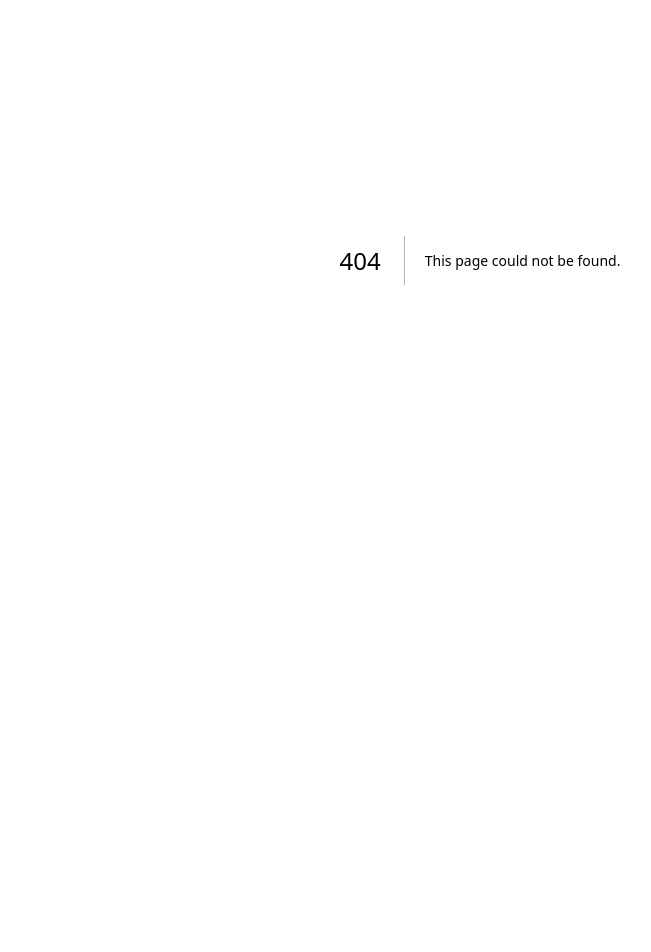
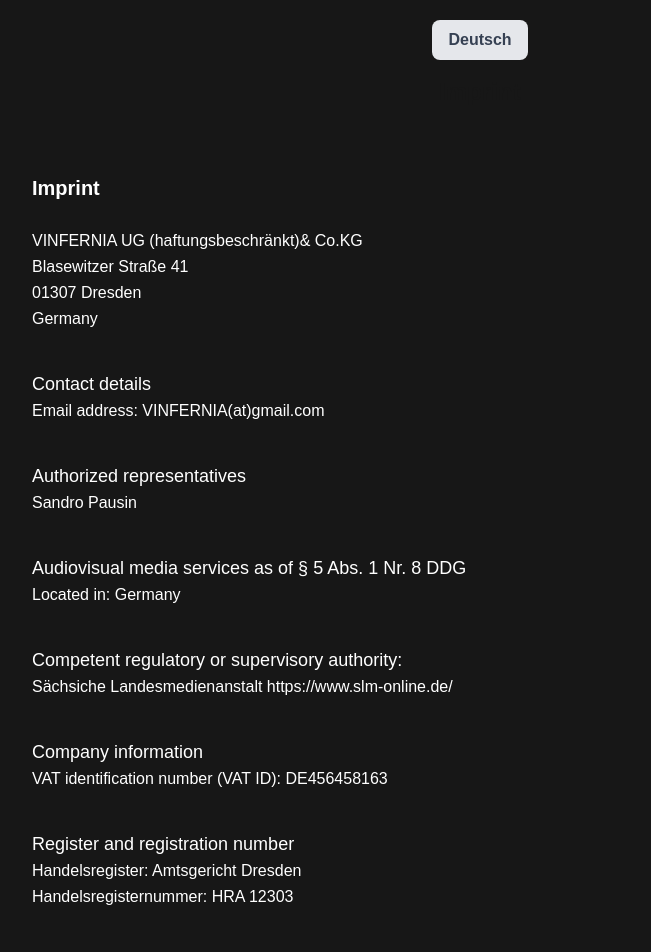
Before and after one commit to Project-Vstar/website, a Next.js app: page /impressum in a window 1280 px wide. Before the commit this address had no page. Shown: the part 140-1092 px from the top of the page, without its empty margins (160-811 px from the left). Before the commit the page ends 800 px from the top, so only its background shows below. Built offline with nearby package versions, Linux system fonts and the light colour scheme.

Commit message:
Impressum implemented

```diff
--- /dev/null
+++ b/src/app/impressum/page.js
@@ -0,0 +1,123 @@
+"use client";
+import React, { useState } from "react";
+import { marked } from "marked";
+
+marked.setOptions({
+  breaks: false,
+});
+import Header from "@/app/components/header";
+import Footer from "@/app/components/footer";
+
+export default function PrivacyPolicy() {
+
+  const [language, setLanguage] = useState("en");
+
+const translations = {
+    en: {
+        title: "Imprint",
+        content: `
+### Imprint
+
+VINFERNIA UG (haftungsbeschränkt)& Co.KG
+Blasewitzer Straße 41
+01307 Dresden
+Germany
+
+#### Contact details
+Email address: VINFERNIA(at)gmail.com
+
+#### Authorized representatives
+Sandro Pausin
+
+#### Audiovisual media services as of § 5 Abs. 1 Nr. 8 DDG
+Located in: Germany
+
+#### Competent regulatory or supervisory authority:
+Sächsiche Landesmedienanstalt https://www.slm-online.de/
+
+#### Company information
+VAT identification number (VAT ID): DE456458163
+
+#### Register and registration number
+Handelsregister: Amtsgericht Dresden
+Handelsregisternummer: HRA 12303
+
+#### Disclaimer and property rights information
+**Links to external websites:** The content of external websites to which we directly or indirectly refer, including those of our artists (“Talents”), is outside our area of responsibility and is not assumed by us. We accept no responsibility for any content or disadvantages arising from the use of the information provided on the linked websites.
+
+**Notifications of legal violations:** If you become aware of any legal violations on our website, please notify us. We will remove any illegal content and links immediately upon becoming aware of them.
+`
+    },
+    de: {
+        title: "Impressum",
+        content: `
+### Impressum
+
+VINFERNIA UG (haftungsbeschränkt)& Co.KG
+Blasewitzer Straße 41
+01307 Dresden
+Germany
+
+#### Kontakt
+Email: VINFERNIA(at)gmail.com
+
+#### Berechtigte Vertreter:
+Sandro Pausin
+
+#### Audiovisuelle Mediendienste gem. § 5 Abs. 1 Nr. 8 DDG
+Sitzland: Deutschland
+
+#### Zuständige Regulierungs-, bzw. Aufsichtsbehörde::
+Sächsiche Landesmedienanstalt https://www.slm-online.de/
+
+#### Angaben zum Unternehmen
+Umsatzsteueridentifikationsnummer (Ust-ID): DE456458163
+
+#### Register and Registernummer
+Handelsregister: Amtsgericht Dresden
+Handelsregisternummer: HRA 12303
+
+#### Haftungsausschluss und Schutzrechtshinweise
+**Verlinkungen zu externen Webseiten:** Die Inhalte externer Webseiten, auf die wir direkt oder indirekt verweisen, v.a. die unserer Künstlerinnen und Künstler ("Talents"), liegen außerhalb unseres Verantwortungsbereiches und werden von uns nicht übernommen. Wir übernehmen keine Verantwortung für jegliche Inhalte oder Nachteile, die aus der Nutzung der auf den verlinkten Webseiten bereitgestellten Informationen entstehen.
+
+**Hinweise auf Rechtsverstöße:** Sollten Sie auf Rechtsverstöße innerhalb unseres Internetauftritts aufmerksam werden, bitten wir Sie, uns dies mitzuteilen. Wir werden rechtswidrige Inhalte und Links nach Bekanntwerden umgehend entfernen.
+`
+    }
+};
+
+  const currentTranslation = translations[language];
+
+return (
+    <div className="flex flex-col min-h-screen">
+        <Header />
+
+        <div className="flex-grow flex items-center justify-center min-h-[90vh] pt-40 pb-40">
+            <div className="flex flex-col justify-center items-center w-full px-4 md:px-8">
+                <button
+                    onClick={() => setLanguage(language === "en" ? "de" : "en")}
+                    className="bg-gray-200 hover:bg-gray-300 text-gray-700 font-semibold py-2 px-4 rounded-lg transition mb-4"
+                >
+                    {language === "en" ? "Deutsch" : "English"}
+                </button>
+                <h1 className="text-2xl font-bold mb-6">{currentTranslation.title}</h1>
+                <div className="prose text-white text-base leading-relaxed max-w-4xl">
+                    {currentTranslation.content.split("\n").map((line, index) => {
+                        if (line.startsWith("### ")) {
+                            return <h3 key={index} className="text-xl font-semibold mt-4">{line.replace("### ", "")}</h3>;
+                        } else if (line.startsWith("#### ")) {
+                            return <h4 key={index} className="text-lg font-medium mt-3">{line.replace("#### ", "")}</h4>;
+                        } else if (line.trim() === "") {
+                            return <br key={index} />;
+                        } else {
+                            return <p key={index}>{line}</p>;
+                        }
+                    })}
+                </div>
+            </div>
+        </div>
+
+        <Footer />
+    </div>
+);
+
+}
```
